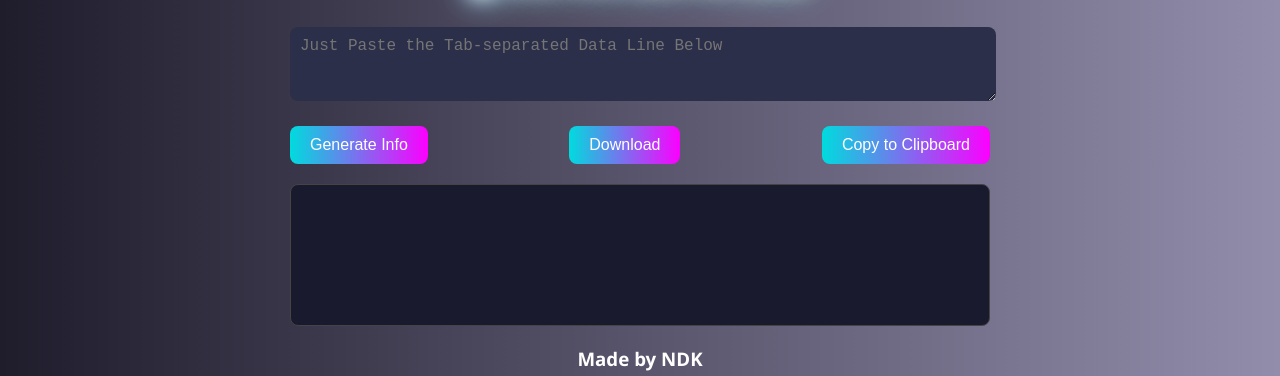
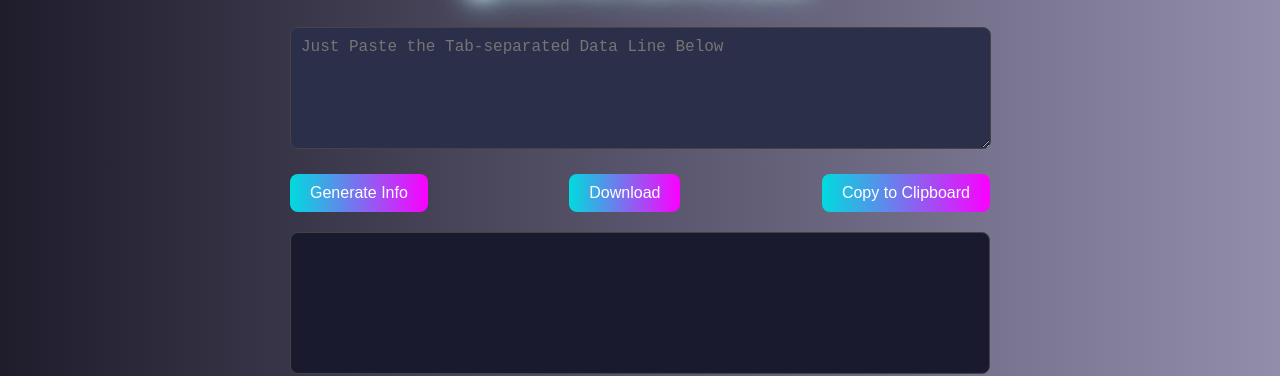
Before and after one commit to nadim46/Book-Info-Auto-Formatter, a plain HTML site: page index.html in a window 1280 px wide. Shown: the part 88-464 px from the top of the page. Drawn offline with Linux system fonts and the light colour scheme.

Commit message:
Update index.html

```diff
--- a/index.html
+++ b/index.html
@@ -30,12 +30,13 @@
 
     /* Input and Button Styles */
     textarea, input {
-      width: 98%;
+      width: 97%;
+      min-height: 100px;
       padding: 10px;
       margin-top: 10px;
       font-size: 16px;
       border-radius: 8px;
-      border: none;
+      border: 1px solid #444;
       background: #2c2f4a;
       color: #fff;
     }
@@ -186,7 +187,7 @@ Recipe: ${recipe}
       const blob = new Blob([content], { type: "text/plain" });
       const a = document.createElement("a");
       a.href = URL.createObjectURL(blob);
-      a.download = "book-info.txt";
+      a.download = "Book-Info.txt";
       a.click();
     }
 
```
